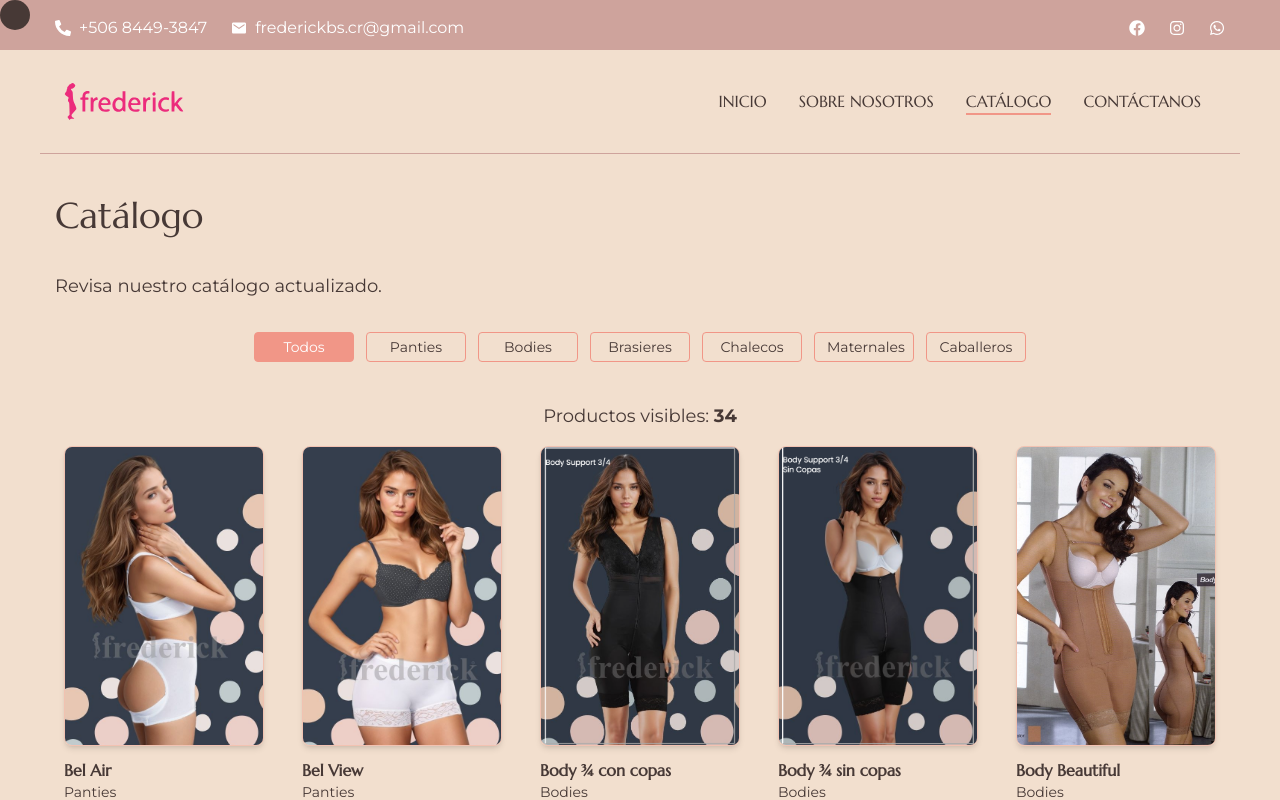
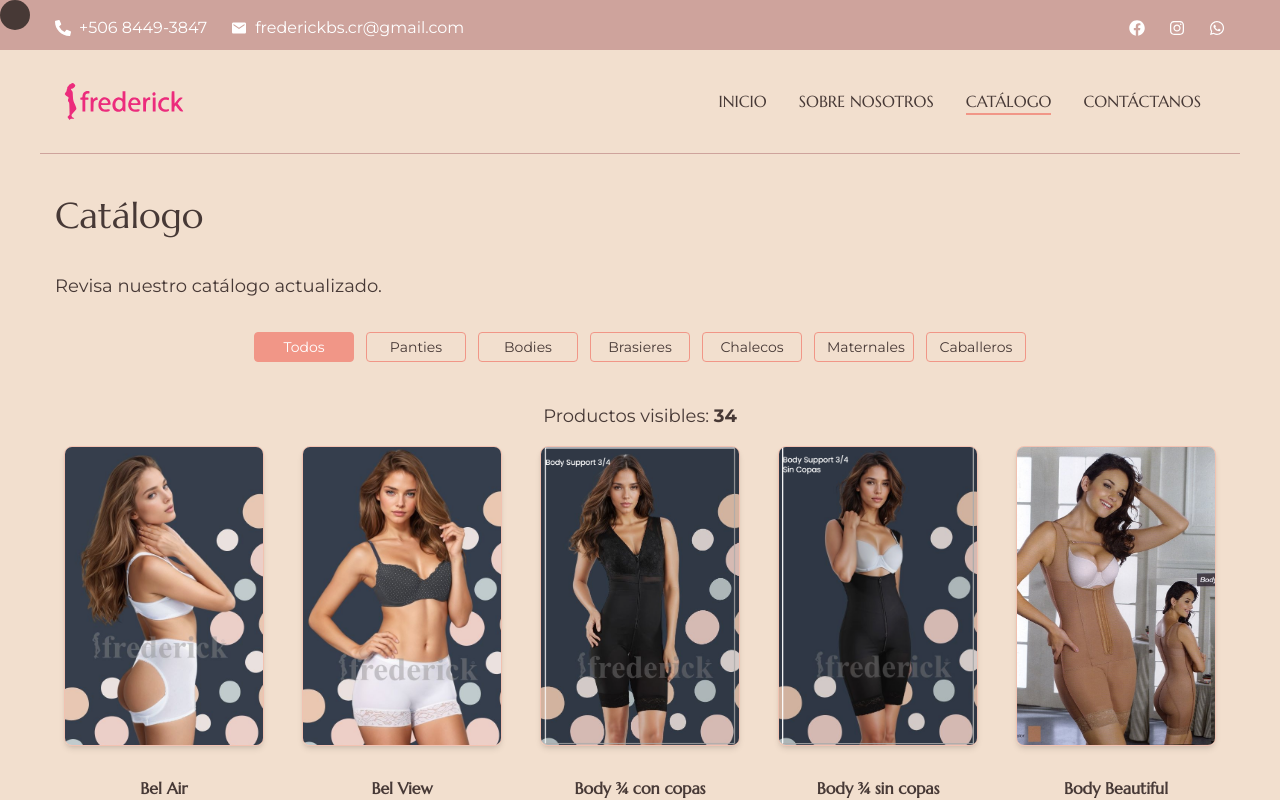
Before and after one commit to AleHersheys/frederick-2025, a Next.js app: page /catalogo in a window 1280 px wide. Shown: the top 800 px of the page. Built offline with nearby package versions, Linux system fonts and the light colour scheme.

Commit message:
Frederick Costa Rica V1.1

```diff
--- a/src/app/catalogo/page.jsx
+++ b/src/app/catalogo/page.jsx
@@ -319,8 +319,8 @@ const page = () => {
                   alt={data.alt}
                   className="h-[220px] w-[150px] sm:h-[260px] sm:w-[180px] lg:h-[300px] lg:w-[200px] object-cover rounded-md card-border"
                 />
-                <div>
-                  <h3 className="font-semibold">{data.title}</h3>
+                <div className="h-[80px] flex flex-col justify-center items-center">
+                  <h3 className="font-semibold text-center break-words max-w-[150px]">{data.title}</h3>
                   <p className="text-sm">{data.category}</p>
                   <p className="text-sm">{data.price}</p>
                 </div>
```
